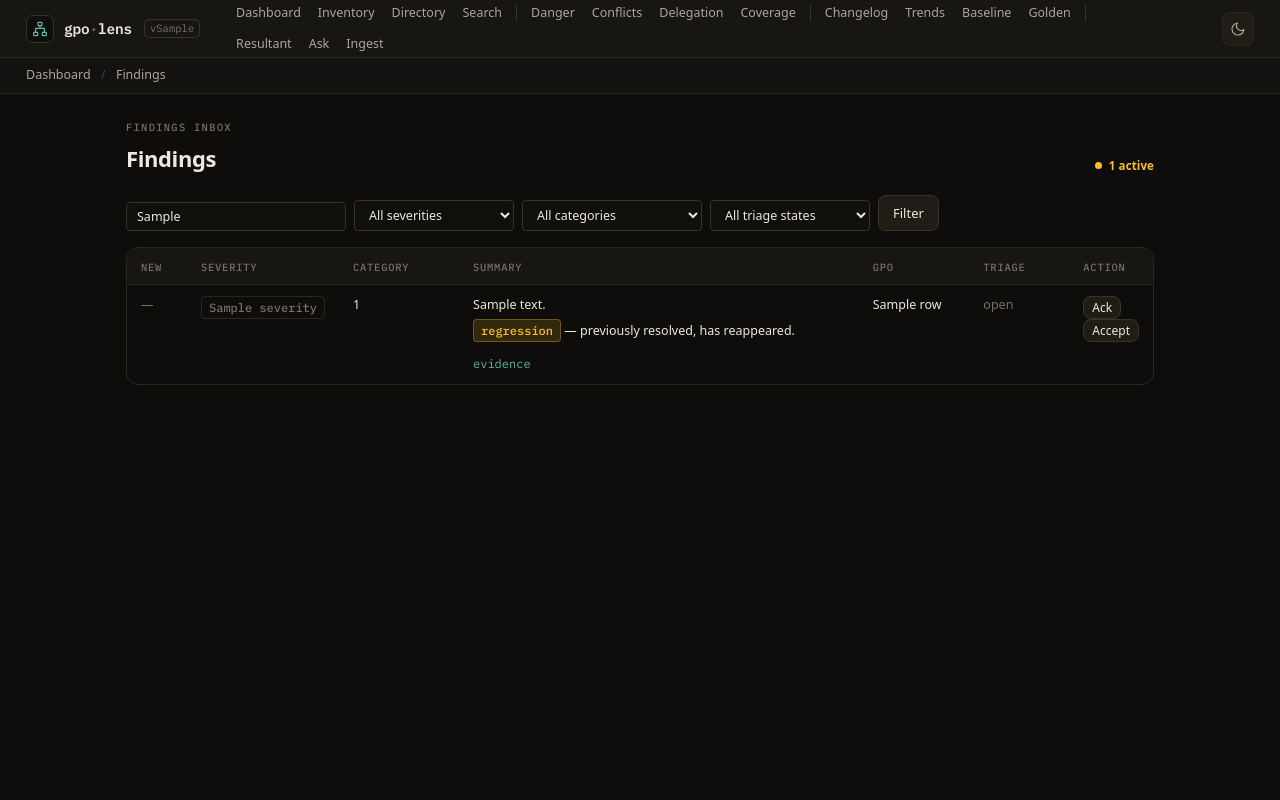
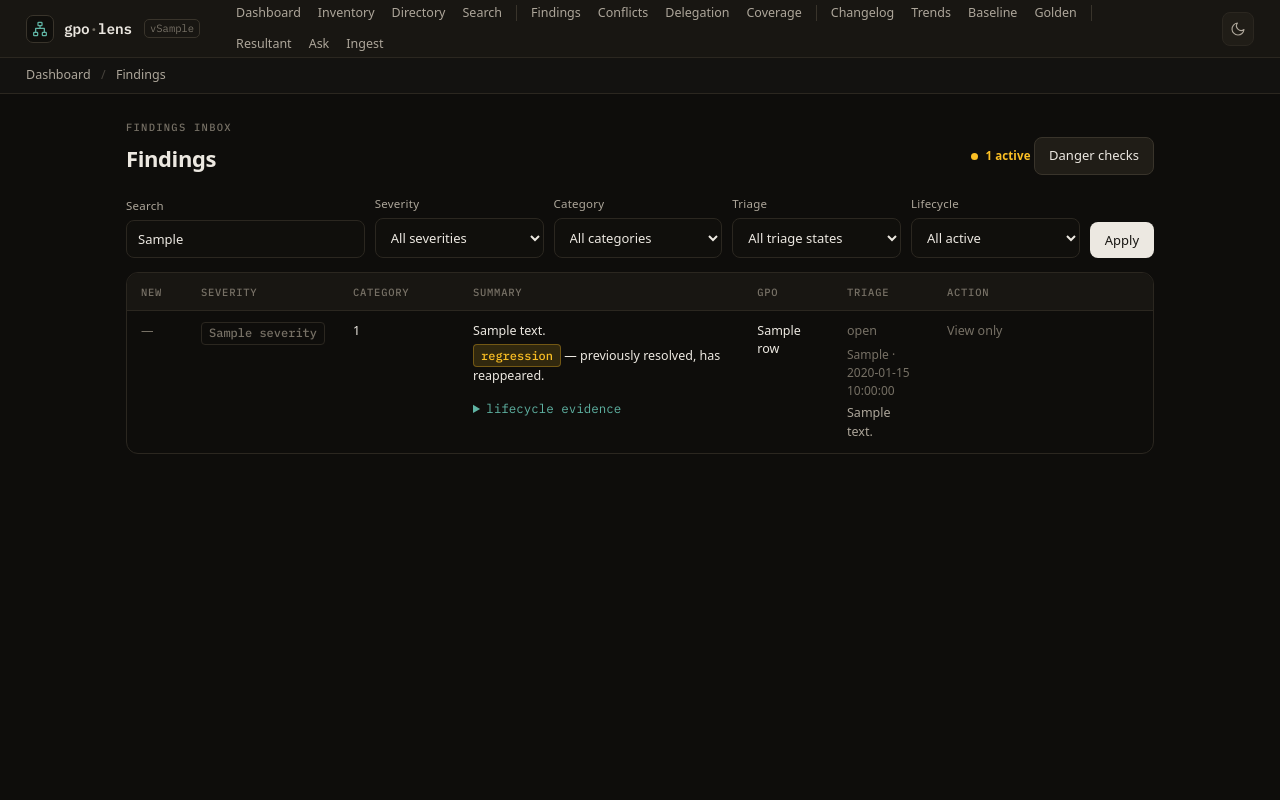
Before and after one commit to hraedon/gpo-lens, a Python web app: template src/gpo_lens/web/templates/findings.html in a window 1280 px wide. Run offline with Jinja, Linux system fonts and the light colour scheme; the template is opened without the code that fills it: most values are stand-ins (such as "Sample title", 1, 10 or a date in 2020).

Commit message:
fix(web): make findings inbox lifecycle-backed and actionable
Materialize findings consistently from CLI and web ingest, persist bounded evidence, remove read-time estate scans, and improve inbox navigation, filtering, triage, pagination, and accessibility.

Co-Authored-By: GPT-5.6 Sol <noreply@openai.com>

```diff
--- a/src/gpo_lens/cli/_estate.py
+++ b/src/gpo_lens/cli/_estate.py
@@ -5,7 +5,7 @@ import dataclasses
 import sqlite3
 
 from gpo_lens import ingest, queries, snapshot_diff, store
-from gpo_lens.cli._helpers import _get_estate, _render_json
+from gpo_lens.cli._helpers import _get_admx, _get_estate, _render_json
 
 
 def cmd_summary(args: argparse.Namespace) -> None:
@@ -128,6 +128,9 @@ def cmd_ingest(args: argparse.Namespace) -> None:
     try:
         store.init_db(conn)
         sid = store.save_estate(conn, estate)
+        from gpo_lens.findings import evaluate_finding_lifecycle
+
+        evaluate_finding_lifecycle(conn, sid, estate, admx=_get_admx(args))
         domain = estate.domain or "unknown"
         msg = f"{domain}, {len(estate.gpos)} GPOs, {len(estate.soms)} SOMs, snapshot={sid}"
         if args.json:
--- a/src/gpo_lens/web/static/css/tokens.css
+++ b/src/gpo_lens/web/static/css/tokens.css
@@ -150,6 +150,16 @@ a:hover { text-decoration: underline; }
   outline-offset: 2px;
   border-radius: 3px;
 }
+.gp-sr-only {
+  position: absolute; width: 1px; height: 1px; padding: 0; margin: -1px;
+  overflow: hidden; clip: rect(0, 0, 0, 0); white-space: nowrap; border: 0;
+}
+.gp-skip-link {
+  position: fixed; left: 12px; top: 8px; z-index: 2000;
+  padding: 8px 12px; border-radius: var(--radius); background: var(--btn-strong-bg);
+  color: var(--btn-strong-text); transform: translateY(-150%);
+}
+.gp-skip-link:focus { transform: translateY(0); }
 
 /* ---------- APP LAYOUT ---------- */
 .gp-app { display: flex; flex-direction: column; min-height: 100vh; }
@@ -680,10 +690,8 @@ a.gp-ind:focus-visible { outline: 2px solid var(--accent); outline-offset: 2px;
 .gp-ledger-table th { font-size: var(--fs-xs); }
 .gp-ledger-detail { margin-top: 4px; }
 .gp-ledger-detail > summary {
-  list-style: none;
-  outline: none;
+  color: var(--accent);
 }
-.gp-ledger-detail > summary::-webkit-details-marker { display: none; }
 .gp-ledger-evidence {
   margin-top: 4px;
   padding: 6px 10px;
@@ -739,3 +747,17 @@ a.gp-ind:focus-visible { outline: 2px solid var(--accent); outline-offset: 2px;
   .gp-two-col { grid-template-columns: 1fr; }
   .gp-verdict-item { border-right: none; border-bottom: 1px solid var(--border); }
 }
+
+/* ---------- Findings inbox ---------- */
+.gp-findings-filters { align-items: flex-end; }
+.gp-findings-filters .gp-field { flex: 1 1 150px; }
+.gp-findings-filters .gp-filter-search { flex-basis: 220px; }
+.gp-triage { min-width: 190px; }
+.gp-triage > summary { list-style: none; }
+.gp-triage > summary::-webkit-details-marker { display: none; }
+.gp-triage-form {
+  display: grid; gap: 8px; margin-top: 8px; padding: 10px;
+  border: 1px solid var(--border); border-radius: var(--radius); background: var(--panel-2);
+}
+.gp-triage-meta { margin-top: 6px; font-size: var(--fs-xs); color: var(--text-3); }
+.gp-triage-note { margin-top: 4px; color: var(--text-2); overflow-wrap: anywhere; }
--- a/src/gpo_lens/web/static/ledger-filter.js
+++ b/src/gpo_lens/web/static/ledger-filter.js
@@ -17,10 +17,10 @@
     rows.forEach(function (row) {
       var hay = row.getAttribute("data-ledger-search") || "";
       if (!q || hay.indexOf(q) !== -1) {
-        row.style.display = "";
+        row.hidden = false;
         visible++;
       } else {
-        row.style.display = "none";
+        row.hidden = true;
       }
     });
     if (countEl) {
--- a/src/gpo_lens/web/templates/_ledger.html
+++ b/src/gpo_lens/web/templates/_ledger.html
@@ -11,7 +11,7 @@
            aria-label="Filter settings"
            autocomplete="off"
            data-ledger-filter>
-    <span class="gp-ledger-count" data-ledger-count>{{ ledger|length }} settings</span>
+    <span class="gp-ledger-count" data-ledger-count aria-live="polite">{{ ledger|length }} settings</span>
   </div>
   <div class="gp-table-wrap">
     <table class="gp-table gp-ledger-table">
--- a/src/gpo_lens/web/templates/base.html
+++ b/src/gpo_lens/web/templates/base.html
@@ -9,6 +9,7 @@
     <script src="{{ url_for('static', path='theme.js') }}"></script>
 </head>
 <body>
+<a class="gp-skip-link" href="#main-content">Skip to main content</a>
 {% set path = request.scope.get('path', '/') %}
 <div class="gp-app">
     <header class="gp-topbar">
@@ -34,7 +35,7 @@
             </span>
             <span class="gp-nav-sep" aria-hidden="true"></span>
             <span class="gp-nav-group" aria-label="Posture">
-                <a href="{{ url_for('danger_list') }}" {% if path.startswith('/danger') %}class="active"{% endif %}>Danger</a>
+                <a href="{{ url_for('findings_inbox') }}" {% if path.startswith('/findings') %}class="active" aria-current="page"{% endif %}>Findings</a>
                 <a href="{{ url_for('conflicts') }}" {% if path.startswith('/conflicts') %}class="active"{% endif %}>Conflicts</a>
                 <a href="{{ url_for('delegation') }}" {% if path.startswith('/delegation') %}class="active"{% endif %}>Delegation</a>
                 <a href="{{ url_for('admx_coverage') }}" {% if path.startswith('/admx-coverage') %}class="active"{% endif %}>Coverage</a>
@@ -67,7 +68,7 @@
         </button>
     </header>
     {% block breadcrumb %}{% endblock %}
-    <main class="gp-page">
+    <main class="gp-page" id="main-content" tabindex="-1">
         <div class="gp-wrap">
             {% block content %}{% endblock %}
         </div>
--- a/src/gpo_lens/web/templates/findings.html
+++ b/src/gpo_lens/web/templates/findings.html
@@ -22,12 +22,18 @@
     {% if filtered_count != all_count %}
     <span class="muted">({{ filtered_count }} shown)</span>
     {% endif %}
+    <a class="gp-btn" href="{{ url_for('danger_list') }}">Danger checks</a>
   </div>
 </div>
 
-<form method="get" class="gp-filter-bar" style="display:flex;gap:8px;flex-wrap:wrap;margin-bottom:16px">
-  <input type="search" name="q" value="{{ f_q }}" placeholder="Search findings…" class="gp-ledger-filter" style="max-width:220px">
-  <select name="severity" class="gp-ledger-filter" style="max-width:160px">
+<form method="get" class="gp-filter-bar gp-findings-filters">
+  <div class="gp-field gp-filter-search">
+    <label class="gp-label" for="findings-q">Search</label>
+    <input id="findings-q" type="search" name="q" value="{{ f_q }}" placeholder="GPO, summary, or rule ID…" class="gp-input">
+  </div>
+  <div class="gp-field">
+    <label class="gp-label" for="findings-severity">Severity</label>
+    <select id="findings-severity" name="severity" class="gp-select">
       <option value="">All severities</option>
       <option value="critical,high" {% if f_severity == 'critical,high' %}selected{% endif %}>Critical + High</option>
       <option value="critical" {% if f_severity == 'critical' %}selected{% endif %}>Critical</option>
@@ -36,19 +42,34 @@
       <option value="low" {% if f_severity == 'low' %}selected{% endif %}>Low</option>
       <option value="info" {% if f_severity == 'info' %}selected{% endif %}>Info</option>
     </select>
-  <select name="category" class="gp-ledger-filter" style="max-width:180px">
+  </div>
+  <div class="gp-field">
+    <label class="gp-label" for="findings-category">Category</label>
+    <select id="findings-category" name="category" class="gp-select">
       <option value="">All categories</option>
       {% for cat, count in categories %}
       <option value="{{ cat }}" {% if f_category == cat %}selected{% endif %}>{{ cat }} ({{ count }})</option>
       {% endfor %}
     </select>
-  <select name="triage" class="gp-ledger-filter" style="max-width:160px">
-    <option value="">All triage states</option>
+  </div>
+  <div class="gp-field">
+    <label class="gp-label" for="findings-triage">Triage</label>
+    <select id="findings-triage" name="triage" class="gp-select">
+      <option value="all" {% if f_triage == 'all' %}selected{% endif %}>All triage states</option>
       <option value="open" {% if f_triage == 'open' %}selected{% endif %}>Open</option>
       <option value="acknowledged" {% if f_triage == 'acknowledged' %}selected{% endif %}>Acknowledged</option>
       <option value="accepted_risk" {% if f_triage == 'accepted_risk' %}selected{% endif %}>Accepted risk</option>
     </select>
-  <button type="submit" class="gp-btn">Filter</button>
+  </div>
+  <div class="gp-field">
+    <label class="gp-label" for="findings-lifecycle">Lifecycle</label>
+    <select id="findings-lifecycle" name="lifecycle" class="gp-select">
+      <option value="all" {% if f_lifecycle == 'all' %}selected{% endif %}>All active</option>
+      <option value="new" {% if f_lifecycle == 'new' %}selected{% endif %}>New</option>
+      <option value="persisting" {% if f_lifecycle == 'persisting' %}selected{% endif %}>Persisting</option>
+    </select>
+  </div>
+  <button type="submit" class="gp-btn primary">Apply</button>
 </form>
 
 {% if rows %}
@@ -62,7 +83,7 @@
         <th>Summary</th>
         <th>GPO</th>
         <th style="width:100px">Triage</th>
-        <th style="width:80px">Action</th>
+        <th style="width:220px">Action</th>
       </tr>
     </thead>
     <tbody>
@@ -76,17 +97,21 @@
           {% if r.predecessor_id %}
           <p style="margin-top:4px"><span class="gp-chip warn">regression</span> &mdash; previously resolved, has reappeared.</p>
           {% endif %}
-          {% if r.detail %}
           <details class="gp-ledger-detail">
-            <summary class="mono muted" style="font-size:var(--fs-xs);cursor:pointer">evidence</summary>
+            <summary class="mono">lifecycle evidence</summary>
             <div class="gp-ledger-evidence">
-              {{ r.detail }}
-              {% if r.remediation %}
-              <p style="margin-top:6px"><strong>Remediation:</strong> {{ r.remediation }}</p>
-              {% endif %}
+              {% if r.detail %}<p>{{ r.detail }}</p>{% endif %}
+              {% if r.remediation %}<p><strong>Remediation:</strong> {{ r.remediation }}</p>{% endif %}
+              <table class="gp-kv">
+                <tbody>
+                  <tr><th>Rule</th><td class="mono">{{ r.rule_id }}</td></tr>
+                  <tr><th>First observed</th><td>snapshot #{{ r.first_seen_snapshot }}</td></tr>
+                  <tr><th>Last observed</th><td>snapshot #{{ r.last_seen_snapshot }}</td></tr>
+                  {% if r.gpo_id %}<tr><th>Subject</th><td class="mono">{{ r.gpo_id }}</td></tr>{% endif %}
+                </tbody>
+              </table>
             </div>
           </details>
-          {% endif %}
         </td>
         <td>
           {% if r.gpo_id in resolvable_gpo_ids %}
@@ -99,21 +124,35 @@
           {% if r.triage_state == 'acknowledged' %}<span class="gp-chip info">acknowledged</span>
           {% elif r.triage_state == 'accepted_risk' %}<span class="gp-chip warn">accepted risk</span>
           {% else %}<span class="muted">open</span>{% endif %}
+          {% if r.triage_actor %}
+          <div class="gp-triage-meta">{{ r.triage_actor }} · {{ r.triage_timestamp }}</div>
+          {% endif %}
+          {% if r.triage_note %}<div class="gp-triage-note">{{ r.triage_note }}</div>{% endif %}
         </td>
         <td>
-          {% if r.triage_state != 'acknowledged' %}
-          <form method="post" action="{{ url_for('findings_triage', finding_id=r.id) }}" style="display:inline">
-            <input type="hidden" name="status" value="acknowledged">
-            <input type="hidden" name="note" value="">
-            <button type="submit" class="gp-btn" style="font-size:var(--fs-xs);padding:2px 8px">Ack</button>
+          {% if can_triage %}
+          <details class="gp-triage">
+            <summary class="gp-btn">Review</summary>
+            <form method="post" action="{{ url_for('findings_triage', finding_id=r.id) }}" class="gp-triage-form">
+              <label class="gp-label" for="triage-status-{{ r.id }}">Decision</label>
+              <select id="triage-status-{{ r.id }}" name="status" class="gp-select">
+                <option value="open" {% if r.triage_state == 'open' %}selected{% endif %}>Open</option>
+                <option value="acknowledged" {% if r.triage_state == 'acknowledged' %}selected{% endif %}>Acknowledged</option>
+                <option value="accepted_risk" {% if r.triage_state == 'accepted_risk' %}selected{% endif %}>Accepted risk</option>
+              </select>
+              <label class="gp-label" for="triage-note-{{ r.id }}">Note</label>
+              <textarea id="triage-note-{{ r.id }}" name="note" class="gp-input" rows="3" maxlength="2000" placeholder="Reason, ticket, or follow-up…">{{ r.triage_note }}</textarea>
+              <input type="hidden" name="return_q" value="{{ f_q }}">
+              <input type="hidden" name="return_severity" value="{{ f_severity }}">
+              <input type="hidden" name="return_category" value="{{ f_category }}">
+              <input type="hidden" name="return_lifecycle" value="{{ f_lifecycle }}">
+              <input type="hidden" name="return_triage" value="{{ f_triage }}">
+              <input type="hidden" name="return_page" value="{{ pag.page if pag else '' }}">
+              <button type="submit" class="gp-btn primary">Save decision</button>
             </form>
-          {% endif %}
-          {% if r.triage_state != 'accepted_risk' %}
-          <form method="post" action="{{ url_for('findings_triage', finding_id=r.id) }}" style="display:inline">
-            <input type="hidden" name="status" value="accepted_risk">
-            <input type="hidden" name="note" value="">
-            <button type="submit" class="gp-btn" style="font-size:var(--fs-xs);padding:2px 8px">Accept</button>
-          </form>
+          </details>
+          {% else %}
+          <span class="muted">View only</span>
           {% endif %}
         </td>
       </tr>
@@ -131,6 +170,6 @@
 {% endif %}
 
 {% if pag %}
-{{ pg.render(pag, url_for('findings_inbox'), request) }}
+{{ pg.pagination(pag, f_base_qs) }}
 {% endif %}
 {% endblock %}
--- a/src/gpo_lens/web/templates/gpo_detail.html
+++ b/src/gpo_lens/web/templates/gpo_detail.html
@@ -24,7 +24,7 @@
     {% if gpo.computer_enabled %}<span class="gp-pill ok" title="Computer side is enabled"><span class="dot"></span>Computer enabled</span>{% else %}<span class="gp-pill low" title="Computer side is disabled"><span class="dot"></span>Computer disabled</span>{% endif %}
     {% if gpo.user_enabled %}<span class="gp-pill ok" title="User side is enabled"><span class="dot"></span>User enabled</span>{% else %}<span class="gp-pill low" title="User side is disabled"><span class="dot"></span>User disabled</span>{% endif %}
     {% if gpo.links %}<span class="gp-pill ok" title="Linked to {{ gpo.links|length }} scope(s)"><span class="dot"></span>Linked</span>{% else %}<span class="gp-pill low" title="Not linked anywhere"><span class="dot"></span>Orphaned</span>{% endif %}
-    {% if open_finding_count %}<a href="{{ url_for('danger_list') }}?q={{ gpo.name|urlencode }}"><span class="gp-pill critical" title="{{ open_finding_count }} finding(s)"><span class="dot"></span>{{ open_finding_count }} finding{{ 's' if open_finding_count != 1 }}</span></a>{% endif %}
+    {% if open_finding_count %}<a href="{{ url_for('findings_inbox') }}?q={{ gpo.name|urlencode }}&amp;lifecycle=all&amp;triage=all"><span class="gp-pill critical" title="{{ open_finding_count }} active finding(s)"><span class="dot"></span>{{ open_finding_count }} finding{{ 's' if open_finding_count != 1 }}</span></a>{% endif %}
     <a class="gp-btn gp-export-btn" href="{{ url_for('export_gpo', gpo_id=gpo.id) }}?format=json">Export JSON</a>
   </div>
 </div>
```
Also changed, not shown: src/gpo_lens/findings.py (+59 -15 lines), src/gpo_lens/store.py (+16 -1 lines), src/gpo_lens/web/routes/findings.py (+44 -26 lines), src/gpo_lens/web/routes/gpo.py (+12 -14 lines), src/gpo_lens/web/routes/ingest.py (+3 -13 lines), tests/test_cli.py (+20 -0 lines), tests/test_findings.py (+33 -3 lines), tests/test_ui_regression.py (+104 -1 lines). Lines whose indentation alone changed are shown as unchanged.
